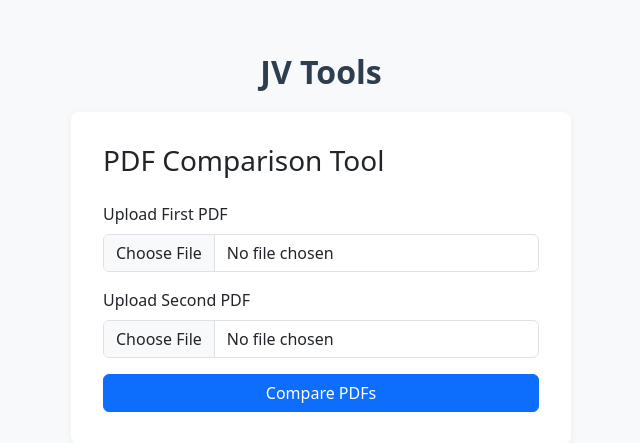
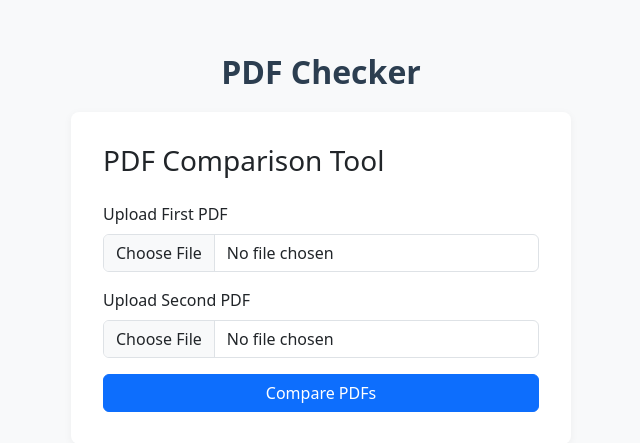
Before and after one commit to Techguyzz-dot/JV---PDF, a Flask app: page / in a window 1280 px wide. Shown: the top 443 px of the page, without its empty margins (319-959 px from the left). Run offline with Flask 3, Linux system fonts and the light colour scheme.

Commit message:
Rename JV Tools to PDF Checker throughout the application

```diff
--- a/index.html
+++ b/index.html
@@ -13,7 +13,7 @@
 </head>
 <body>
 <div class="container py-5">
-    <div class="text-center brand">JV Tools</div>
+            <div class="text-center brand">PDF Checker</div>
     <div class="upload-box mx-auto" style="max-width: 500px;">
         <h3 class="mb-4">PDF Comparison Tool</h3>
         <form method="post" enctype="multipart/form-data">
--- a/jv-tools-pdf-comparison/templates/index.html
+++ b/jv-tools-pdf-comparison/templates/index.html
@@ -3,7 +3,7 @@
 <head>
     <meta charset="UTF-8">
     <meta name="viewport" content="width=device-width, initial-scale=1.0">
-    <title>JV Tools - PDF Comparison</title>
+    <title>PDF Checker - PDF Comparison</title>
     <link href="https://cdn.jsdelivr.net/npm/bootstrap@5.3.0/dist/css/bootstrap.min.css" rel="stylesheet">
     <style>
         body { background: #f8f9fa; }
@@ -13,7 +13,7 @@
 </head>
 <body>
 <div class="container py-5">
-    <div class="text-center brand">JV Tools</div>
+            <div class="text-center brand">PDF Checker</div>
     <div class="upload-box mx-auto" style="max-width: 500px;">
         <h3 class="mb-4">PDF Comparison Tool</h3>
         <form method="post" enctype="multipart/form-data">
--- a/jv-tools-pdf-comparison/templates/result.html
+++ b/jv-tools-pdf-comparison/templates/result.html
@@ -3,7 +3,7 @@
 <head>
     <meta charset="UTF-8">
     <meta name="viewport" content="width=device-width, initial-scale=1.0">
-    <title>JV Tools - Comparison Results</title>
+    <title>PDF Checker - Comparison Results</title>
     <link href="https://cdn.jsdelivr.net/npm/bootstrap@5.3.0/dist/css/bootstrap.min.css" rel="stylesheet">
     <style>
         .removed { background: #ffe6e6; color: #c0392b; text-decoration: line-through; }
@@ -14,7 +14,7 @@
 </head>
 <body>
 <div class="container py-5">
-    <div class="text-center brand">JV Tools</div>
+            <div class="text-center brand">PDF Checker</div>
     <h3 class="mb-4 text-center">Comparison Results</h3>
     <div class="table-responsive">
         <table class="table comparison-table">
--- a/result.html
+++ b/result.html
@@ -14,7 +14,7 @@
 </head>
 <body>
 <div class="container py-5">
-    <div class="text-center brand">JV Tools</div>
+            <div class="text-center brand">PDF Checker</div>
     <h3 class="mb-4 text-center">Comparison Results</h3>
     <div class="table-responsive">
         <table class="table comparison-table">
```
Also changed, not shown: README.md, jv-tools-pdf-comparison/README.md.
